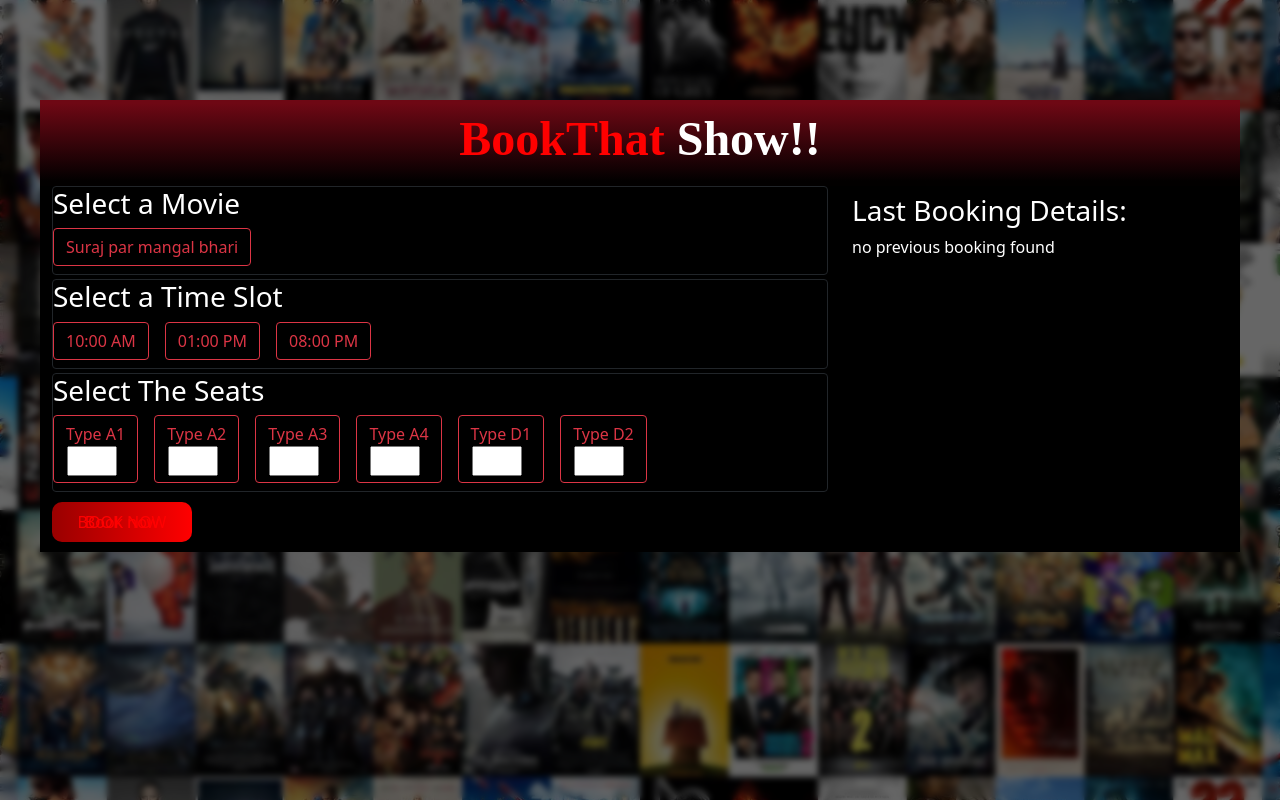
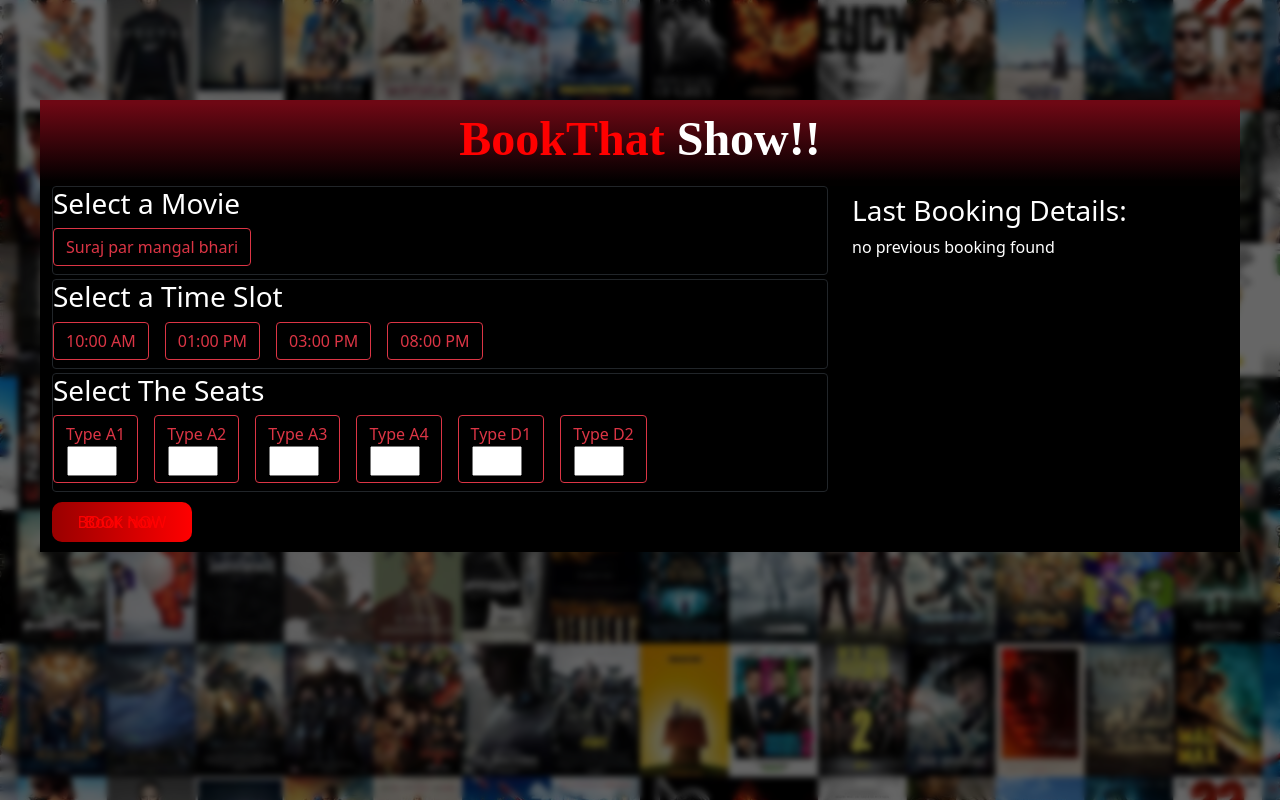
Before and after one commit to Nikhil-Shahare/MovieBookingSite, a React (Create React App) app in the folder frontend/: page / in a window 1280 px wide. Built offline with nearby package versions, Linux system fonts and the light colour scheme; no server answers; a web font is replaced by a local one.

Commit message:
Update Time.jsx

```diff
--- a/frontend/src/components/Time.jsx
+++ b/frontend/src/components/Time.jsx
@@ -1,18 +1,16 @@
 import React, { memo } from 'react';
 import { setSlot } from '../redux/bookmovieSlice';
 import { useDispatch } from 'react-redux';
-import store from '../redux/store';
+
 import "./Time.css";
 
-const Time = ({ setBookmovie, Bookmovie }) => {
+const Time = () => {
   const dispatch = useDispatch();
 
+  // Function to handle updating the time slot
   const updatetimeslot = (e) => {
     dispatch(setSlot(e.target.value));
-    setBookmovie({ ...Bookmovie, [e.target.name]: e.target.value });
   };
-
-  console.log("timestore", store.getState());
 
   return (
     <div>
@@ -32,8 +30,6 @@ const Time = ({ setBookmovie, Bookmovie }) => {
           10:00 AM
         </label>
 
-        {/* Repeat the above pattern for the remaining time slots */}
-
         <input
           type="radio"
           class="btn-check"
@@ -47,7 +43,18 @@ const Time = ({ setBookmovie, Bookmovie }) => {
           01:00 PM
         </label>
 
-        {/* ... */}
+        <input
+          type="radio"
+          class="btn-check"
+          name="slot"
+          id="7"
+          autocomplete="off"
+          value="03:00 PM"
+          onChange={(e) => updatetimeslot(e)}
+        />
+        <label class="btn btn-outline-danger" for="7">
+          03:00 PM
+        </label>
 
         <input
           type="radio"
```
